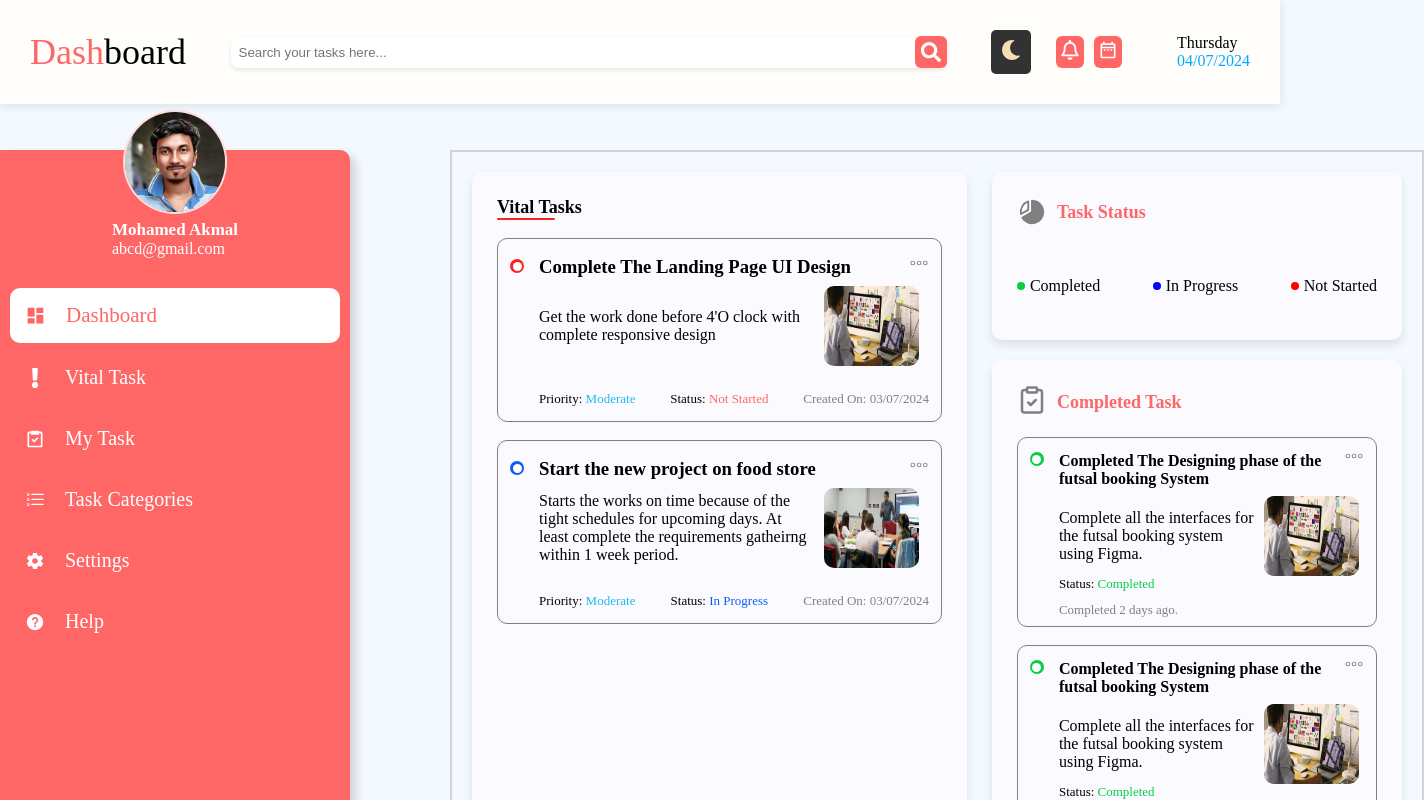
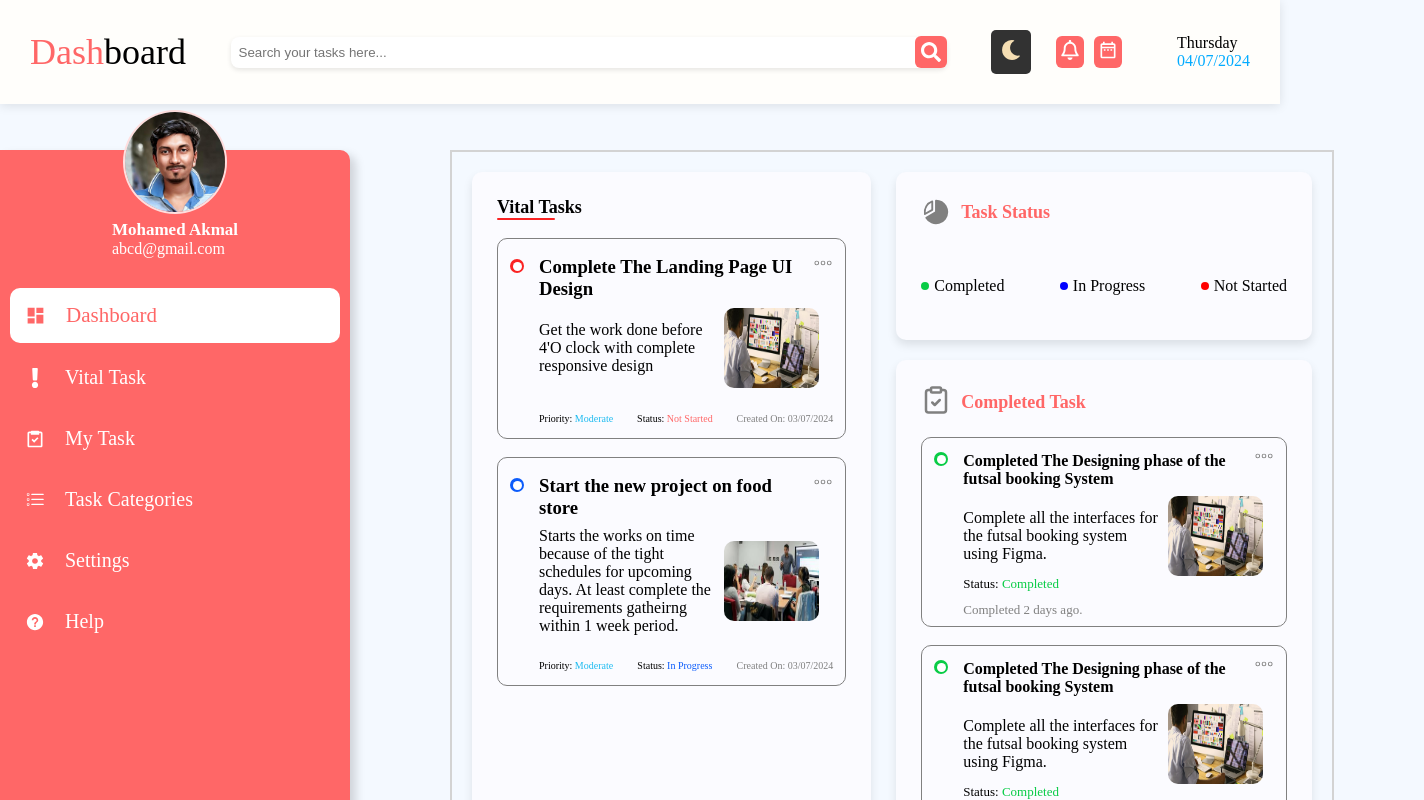
Before and after one commit to Akmal1796/ToDoApp, a React (Vite) app: page / in a window 1280 px wide. Shown: the top 800 px of the page, 1424 px wide, since content can reach past the window. Built offline with nearby package versions, Linux system fonts and the light colour scheme.

Commit message:
Fixed small bugs on the Vital Task section's left section

```diff
--- a/src/Components/VitalTask.css
+++ b/src/Components/VitalTask.css
@@ -22,7 +22,7 @@
 }
 
 .todo {
-    width: 49%;
+    width: 42%;
     height: 650px;
     border: none;
     border-radius: 10px;
@@ -45,16 +45,6 @@
     cursor: pointer;
 }
 
-.old-container {
-    margin-top: 35px;
-    border-top: 2px solid lightgray;
-}
-
-.old {
-    margin-top: 30px;
-    margin-bottom: 30px;
-}
-
 .todo-content-header {
     display: flex;
     align-items: first baseline;
@@ -63,7 +53,7 @@
 }
 
 .todo-content-header h3 {
-    width: 350px;
+    width: 270px;
 }
 
 .todo-bullet-header {
@@ -109,7 +99,7 @@
     display: flex;
     align-items: center;
     margin-left: 29px;
-    width: 380px;
+    width: 280px;
 }
 
 .todo-img {
@@ -123,7 +113,7 @@
     display: flex;
     align-items: center;
     justify-content: space-between;
-    font-size: 13px;
+    font-size: 10px;
     margin-top: 25px;
     margin-left: 29px;
 }
```
